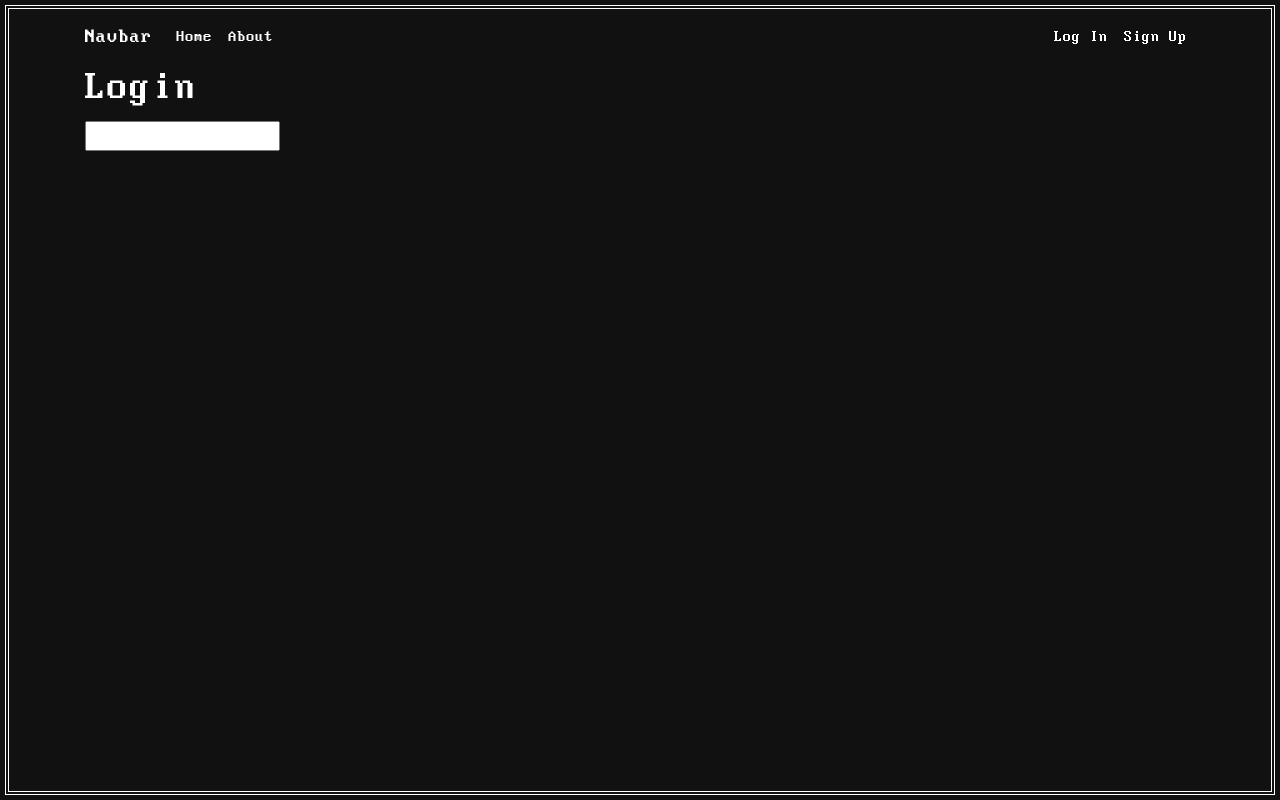
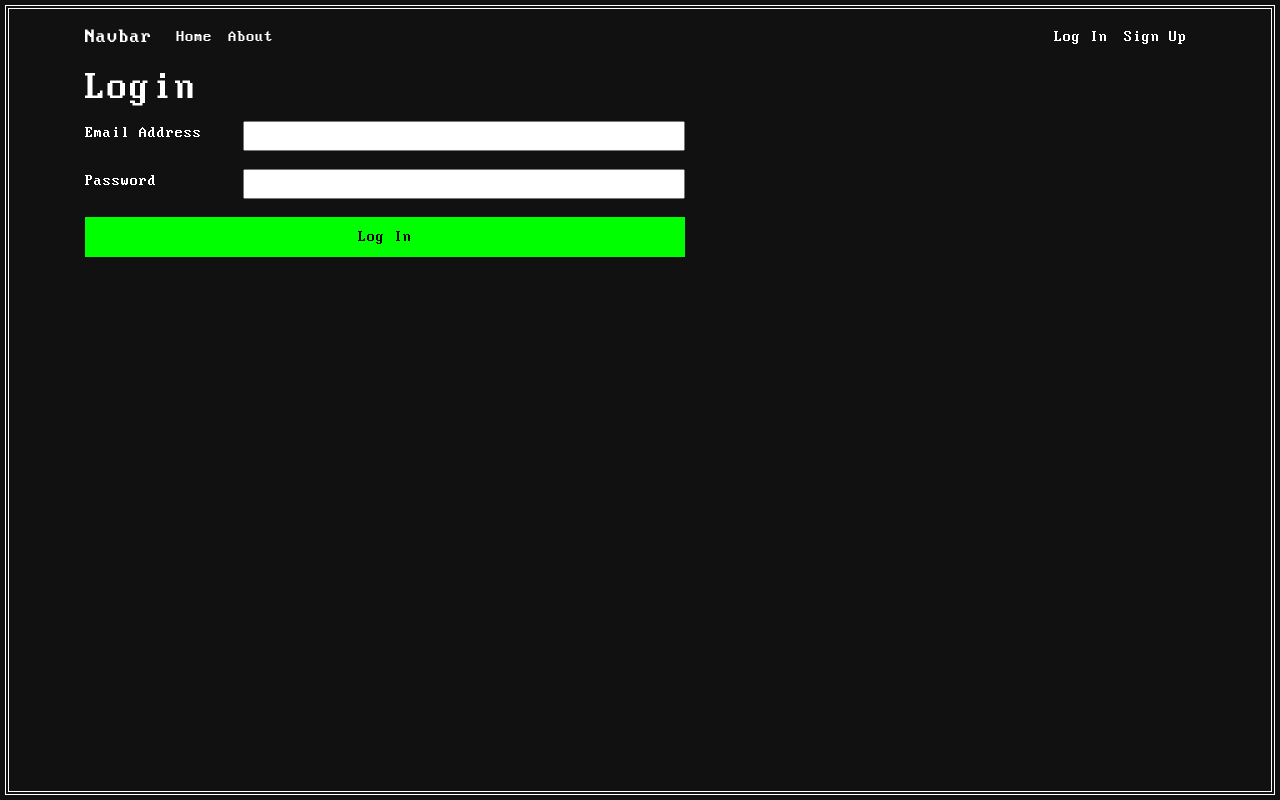
Before and after one commit to drewgifford/5Bit-Animation-Studio, a Flask app: template templates/login.html in a window 1280 px wide. Run offline with Flask 2, Linux system fonts and the light colour scheme; the template is opened without the code that fills it, so the values that code supplies are empty; parts of the project's set-up code (start-up, migrations or seed data) failed here and were passed over; some libraries are stand-ins or nearby versions.

Commit message:
login, signup pages

```diff
--- a/main.py
+++ b/main.py
@@ -33,6 +33,9 @@ async def editor():
 
 @app.route('/login')
 async def login():
+
+    error = {}
+
     if request.method == 'POST':
         email = request.form['']
         password = request.form['']
@@ -52,31 +55,40 @@ async def login():
     else:
         if "user" in session:
             return redirect(url_for())
-        return render_template()
+        return render_template('login.html', error=error)
 
 @app.route('/signup')
 async def signup():
+
+    error = {}
+
     if request.method == 'POST':
         email = request.form['']
         password = request.form['']
         confirm_password = request.form['']
         username = request.form['']
+
         async with asqlite.connect("main.db") as conn:
             async with conn.cursor() as cursor:
                 await cursor.execute(f"SELECT * FROM accounts WHERE email = ?", email)
                 result = await cursor.fetchone()
+
                 if result is not None:
                     return render_template()
+
                 elif password == confirm_password:
                     ciphered_text = cipher_suite.encrypt(bytes(password, encoding='utf8'))
+
                     sql = ("INSERT INTO accounts(email, password, username) VALUES(?,?,?)")
                     val = (str(email), ciphered_text, str(username))
+
                     await cursor.execute(sql, val)
                     return render_template()
+
                 else:
                     return render_template()
     else:
-        return render_template()
+        return render_template('signup.html', error=error)
 
 
 
--- a/static/css/style.css
+++ b/static/css/style.css
@@ -254,3 +254,13 @@ input[name="frame"]::-webkit-inner-spin-button {
     display: block;
     transform: translate(-23%, -29%);
 }
+input[type="text"],input[type="email"],input[type="password"] {
+    color: black;
+}
+.form {
+    max-width: 600px;
+}
+.form input {
+    width: 100%;
+    display: block;
+}
--- a/templates/login.html
+++ b/templates/login.html
@@ -4,13 +4,35 @@
 {% block content %}
     <div class="container">
         <h1>Login</h1>
-        <form class="form">
+        <form class="form" method="post">
 
-            <div class="form-group">
+            <div class="form-group row">
 
-                <input type="email">
+                <label class="col-md-3" for="email">Email Address</label>
+
+                <div class="col-md-9">
+                    <input type="email" name="email" id="email">
+                    {% if 'email' in error %}
+                        <p class="red">{{ error['email'] }}</p>
+                    {% endif %}
+                </div>
 
             </div>
+            <div class="form-group row">
+                <label class="col-md-3" for="password">Password</label>
+
+                <div class="col-md-9">
+                    <input type="password" name="password" id="password">
+
+                    {% if 'password' in error %}
+                        <span class="red">{{ error['password'] }}</span>
+                    {% endif %}
+
+                </div>
+            </div>
+
+            <input type="submit" class="btn btn-success" value="Log In">
+
 
 
         </form>
--- a/templates/partial/header.html
+++ b/templates/partial/header.html
@@ -16,10 +16,10 @@
         </ul>
         <ul class="navbar-nav mr-sm-0">
             <li class="nav-item">
-                <a class="nav-link" href="#">Log In</a>
+                <a class="nav-link" href="/login">Log In</a>
             </li>
             <li class="nav-item">
-            <a class="nav-link" href="#">Sign Up</a>
+            <a class="nav-link" href="/signup">Sign Up</a>
             </li>
         </ul>
         </div>
```
Also changed, not shown: templates/signup.html (added, +70 -0 lines).
